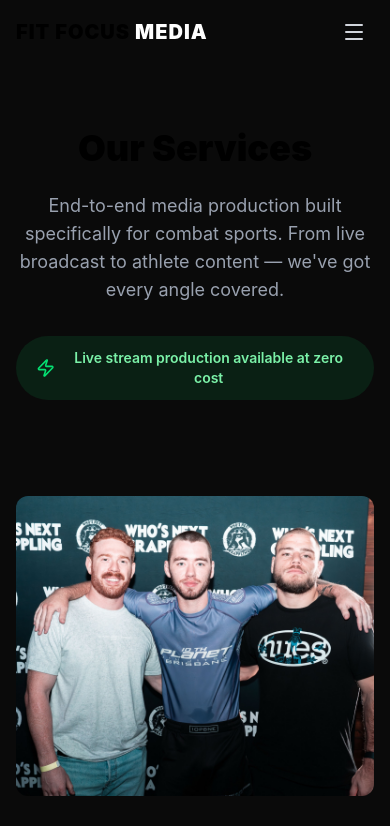
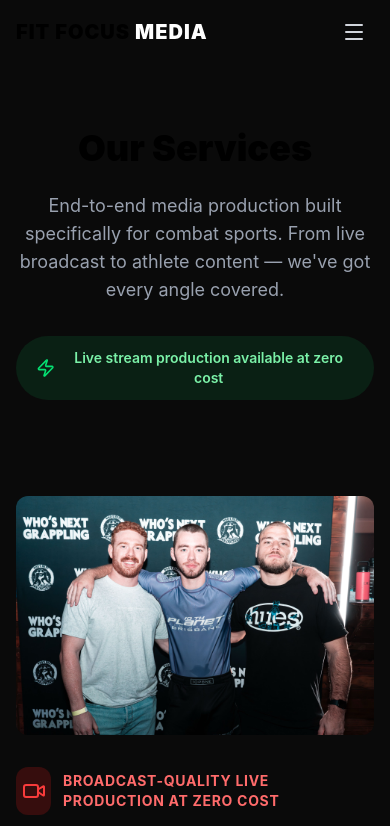
Before and after one commit to FitFocusMedia/ffm-website, a React (Vite) app: page /#/services in a window 390 px wide. Shown: the top 826 px of the page. Built offline with nearby package versions, Linux system fonts and the light colour scheme.

Commit message:
Fix content width to fit viewport properly
- Added box-sizing: border-box globally
- Added max-width: 100% to all images/videos
- Ensured content fits within viewport instead of being clipped
- Reduced gap on mobile grid

```diff
--- a/index.html
+++ b/index.html
@@ -2,8 +2,10 @@
 <html lang="en" style="overflow-x: hidden;">
   <head>
     <style>
-      html, body { overflow-x: hidden !important; max-width: 100vw !important; }
-      #root { overflow-x: hidden !important; max-width: 100vw !important; }
+      *, *::before, *::after { box-sizing: border-box; }
+      html, body { overflow-x: hidden !important; max-width: 100vw !important; width: 100% !important; }
+      #root { overflow-x: hidden !important; max-width: 100vw !important; width: 100% !important; }
+      img, video { max-width: 100%; height: auto; }
     </style>
     <meta charset="UTF-8" />
     <link rel="icon" type="image/png" sizes="32x32" href="/favicon.png" />
--- a/src/App.jsx
+++ b/src/App.jsx
@@ -76,9 +76,9 @@ function ScrollToTop() {
 // Public layout wrapper
 function PublicLayout({ children }) {
   return (
-    <div className="min-h-screen bg-dark-950 flex flex-col overflow-x-hidden max-w-[100vw]">
+    <div className="min-h-screen bg-dark-950 flex flex-col w-full max-w-[100vw] overflow-x-hidden box-border">
       <Navbar />
-      <main className="flex-1 overflow-x-hidden w-full">{children}</main>
+      <main className="flex-1 w-full max-w-[100vw] box-border">{children}</main>
       <Footer />
     </div>
   )
--- a/src/pages/livestream/EventPage.jsx
+++ b/src/pages/livestream/EventPage.jsx
@@ -447,9 +447,9 @@ export default function EventPage() {
         type="video.other"
       />
 
-      <div className="py-12 md:py-16 px-4 w-full max-w-full overflow-x-hidden">
-        <div className="max-w-6xl mx-auto w-full overflow-x-hidden">
-          <div className="grid lg:grid-cols-5 gap-8 lg:gap-12 w-full max-w-full">
+      <div className="py-12 md:py-16 px-4 w-full box-border">
+        <div className="max-w-6xl mx-auto w-full">
+          <div className="grid lg:grid-cols-5 gap-4 md:gap-8 lg:gap-12 w-full">
             {/* Event Details - Left Column */}
             <div className="lg:col-span-3 space-y-6">
               {/* Hero Thumbnail */}
```
